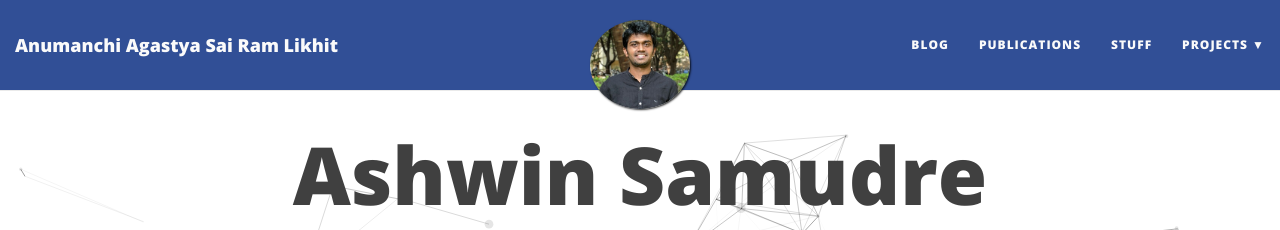
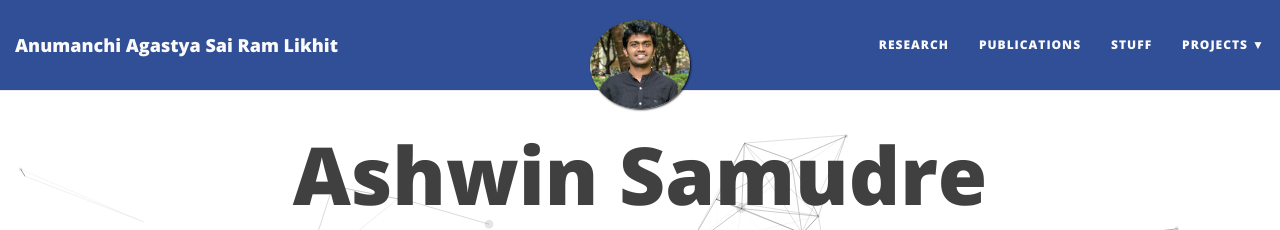
Before and after one commit to astropi-b/astropi-b.github.io, a Jekyll site: the page built from index.md, in a window 1280 px wide. Shown: the top 230 px of the page. Built offline with Jekyll 4.4.1, drawn with Linux system fonts in a browser that asks for light colours; nearby versions of some CDN libraries.

Commit message:
Update _config.yml

```diff
--- a/_config.yml
+++ b/_config.yml
@@ -23,7 +23,7 @@ title: Anumanchi Agastya Sai Ram Likhit
 
 # List of links in the navigation bar
 navbar-links:
-  Blog: "blog"
+  Research: "Research"
   Publications: "publications"
   Stuff: "stuff"
   Projects:
```
